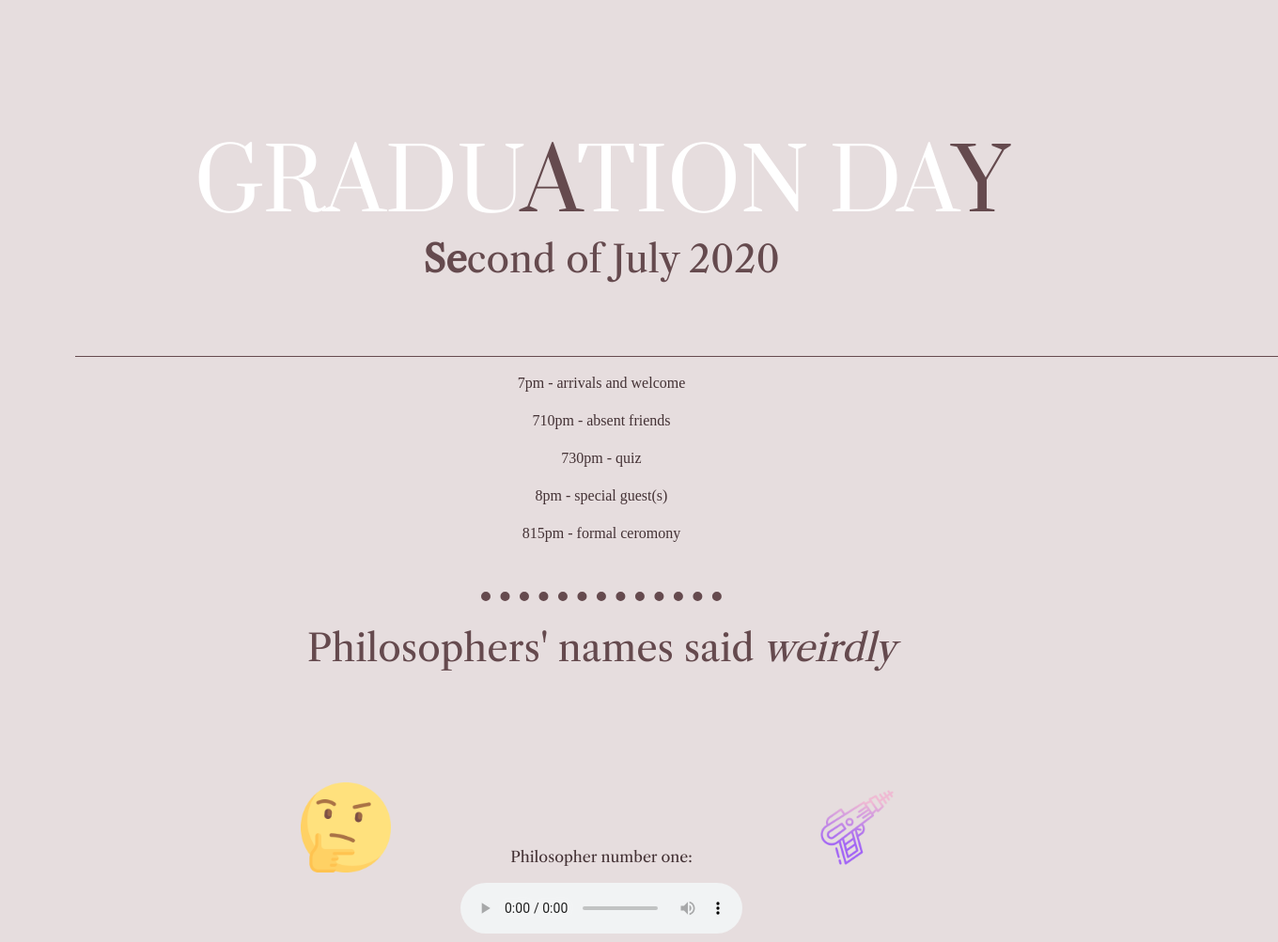
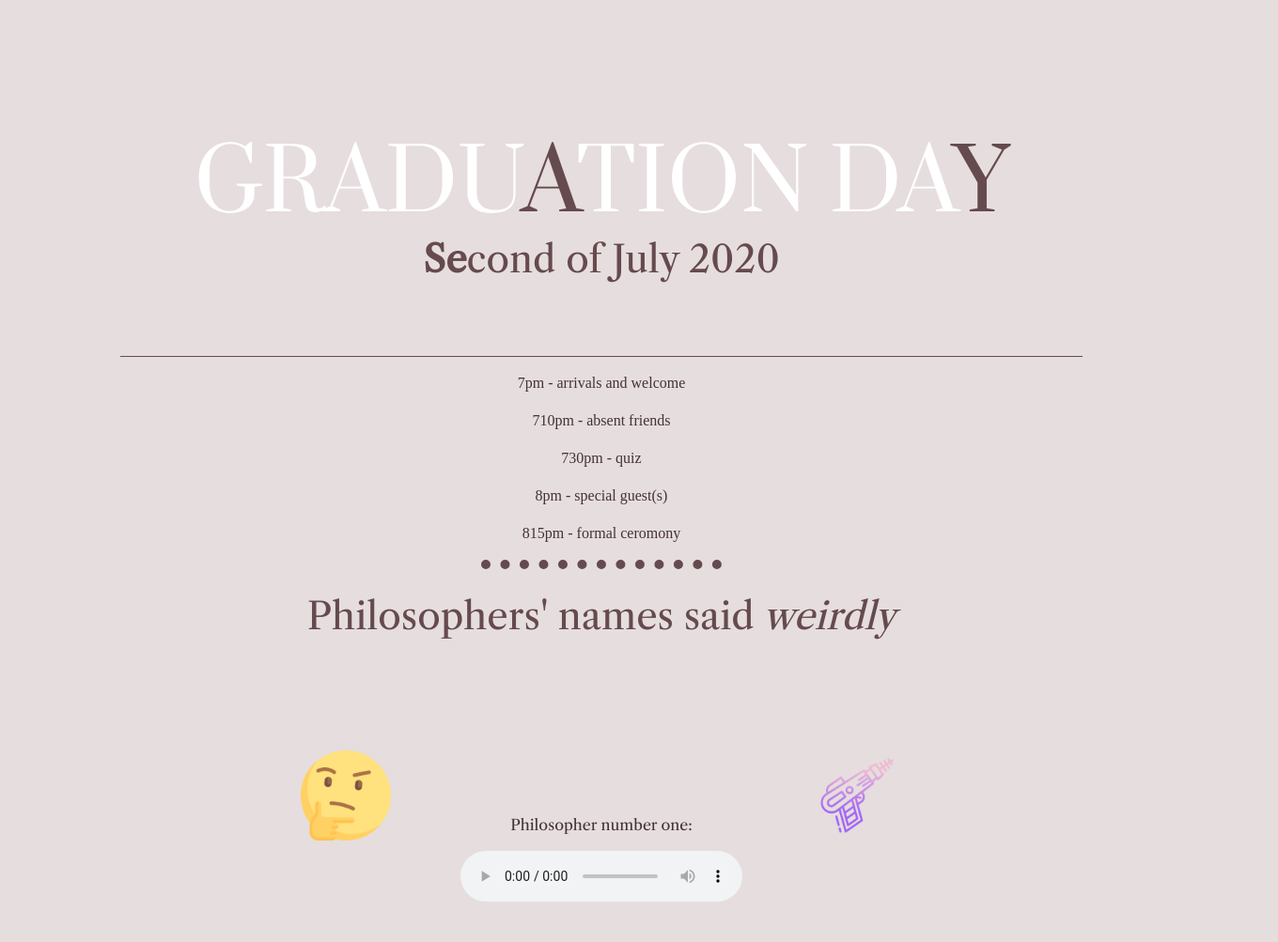
Before and after one commit to CathyWeb/ACEgraduates, a plain HTML site: page index.html in a window 1280 px wide. Shown: the top 1003 px of the page at 94% size, 1360 px wide, since content can reach past the window. Drawn offline with nearby package versions, Linux system fonts and the light colour scheme; a web font is replaced by a local one.

Commit message:
Update styles.css

```diff
--- a/css/styles.css
+++ b/css/styles.css
@@ -50,7 +50,6 @@ h2 {
 hr {
   border-color: #654a4e;
   border-style: solid none none none;
-  margin: 0 auto 0 auto;
   width: 100%;
 }
 
@@ -58,11 +57,10 @@ hr.flowing {
   border-width: 10px;
   border-style: dotted none none;
   width: 20%;
-  margin: 50px auto 15px auto;
 }
 
 hr.dramatic {
-  margin: auto 80px auto 80px;
+  width: 80%;
 }
 
 /* class specific settings */
```
